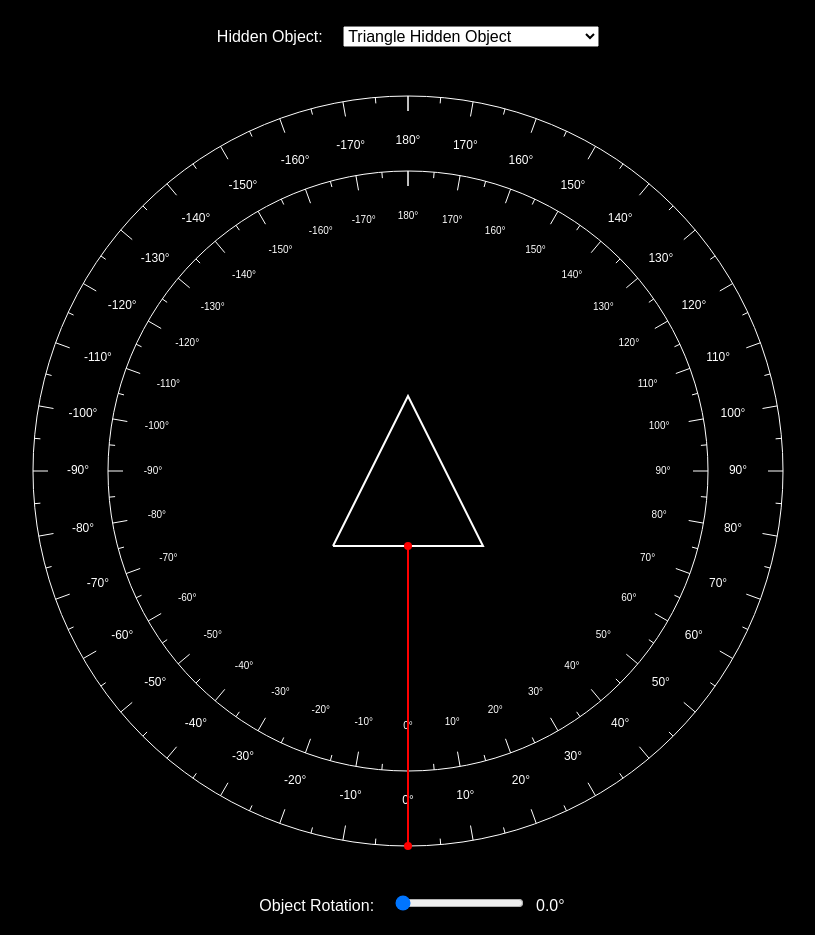
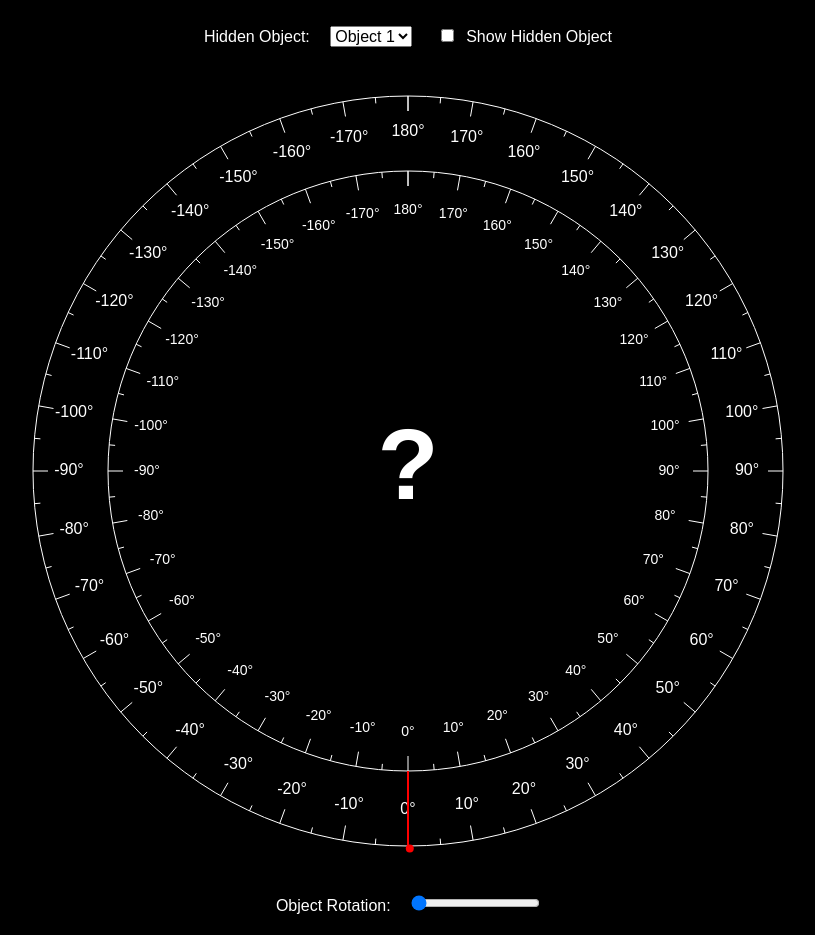
Before and after one commit to TWL03/BlackBox, a plain HTML site: page index.html in a window 1280 px wide. Shown: the part 56-991 px from the top of the page, without its empty margins (232-1047 px from the left). Drawn offline with Linux system fonts and the light colour scheme.

Commit message:
Update index.html

```diff
--- a/index.html
+++ b/index.html
@@ -18,7 +18,6 @@
     #controls-top, #controls-bottom {
       margin: 1em;
     }
-    /* Remove canvas border to eliminate the square frame */
     canvas {
       display: block;
       margin: 0 auto;
@@ -35,75 +34,130 @@
   <div id="controls-top">
     <label for="shapeSelect">Hidden Object:</label>
     <select id="shapeSelect">
-      <option value="triangle">Triangle Hidden Object</option>
-      <option value="notched">Concave Notched Hidden Object</option>
-      <option value="complex">Complex Notched Hidden Object</option>
-      <option value="combo">Combo Hidden Object</option>
+      <option value="triangle">Object 1</option>
+      <option value="notched">Object 2</option>
+      <option value="complex">Object 3</option>
+      <option value="combo">Object 4</option>
     </select>
+    <label>
+      <input type="checkbox" id="showObject">
+      Show Hidden Object
+    </label>
   </div>
+
   <canvas id="simCanvas" width="800" height="800"></canvas>
+
   <div id="controls-bottom">
     <label for="rotationSlider">Object Rotation:</label>
     <input type="range" id="rotationSlider" min="0" max="360" step="1" value="0">
-    <span id="rotationLabel">0.0°</span>
+    <span id="rotationLabel"></span>
   </div>
 
   <script>
-    // --- Global Constants & Setup ---
     const canvas = document.getElementById('simCanvas');
     const ctx = canvas.getContext('2d');
     const shapeSelect = document.getElementById('shapeSelect');
+    const showObject = document.getElementById('showObject');
     const rotationSlider = document.getElementById('rotationSlider');
     const rotationLabel = document.getElementById('rotationLabel');
 
     const CENTER_X = canvas.width / 2;
     const CENTER_Y = canvas.height / 2;
-    const SCALE = 300;         // 1 world unit = 300 pixels
-    const OUTER_RADIUS = 1.25;   // Outer circle radius
-    const PLATE_RADIUS = 1.0;    // Inner (rotating) plate radius
+    const SCALE = 300;
+    const OUTER_RADIUS = 1.25;
+    const PLATE_RADIUS = 1.0;
+    const EPSILON = 1e-6;
     const MAX_REFLECTIONS = 100;
-    const EPSILON = 1e-6;
+    const laserOrigin = [0, -1.25];
+    const laserDir = [0, 1];
 
-    // --- Utility Functions ---
-    function toRadians(deg) {
-      return (Math.PI / 180) * deg;
-    }
-    function toDegrees(rad) {
-      return (180 / Math.PI) * rad;
-    }
-    // Convert world coordinates (x,y) to canvas coordinates
-    function wc_to_cc(x, y) {
-      return [CENTER_X + x * SCALE, CENTER_Y - y * SCALE];
-    }
+    function toRadians(deg) { return deg * Math.PI / 180; }
+    function wc_to_cc(x, y) { return [CENTER_X + x * SCALE, CENTER_Y - y * SCALE]; }
+    function dot([a, b], [c, d]) { return a * c + b * d; }
     function normalize([x, y]) {
       const mag = Math.hypot(x, y);
       return mag < EPSILON ? [0, 0] : [x / mag, y / mag];
-    }
-    function dot([a, b], [c, d]) {
-      return a * c + b * d;
     }
     function reflect(d, n) {
       const d_dot_n = dot(d, n);
       return [d[0] - 2 * d_dot_n * n[0], d[1] - 2 * d_dot_n * n[1]];
     }
+    function rotatePoint([x, y], angle) {
+      const cos = Math.cos(angle), sin = Math.sin(angle);
+      return [x * cos - y * sin, x * sin + y * cos];
+    }
+    function intersectCircle(origin, dir, radius) {
+      const [ox, oy] = origin;
+      const [dx, dy] = normalize(dir);
+      const a = dx * dx + dy * dy;
+      const b = 2 * (ox * dx + oy * dy);
+      const c = ox * ox + oy * oy - radius * radius;
+      const disc = b * b - 4 * a * c;
+      if (disc < 0) return null;
+      const sqrtD = Math.sqrt(disc);
+      const t = Math.min(...[(-b + sqrtD), (-b - sqrtD)].filter(t => t > EPSILON)) / (2 * a);
+      return [ox + t * dx, oy + t * dy];
+    }
+    function intersect(p0, dir, p1, p2) {
+      const v1 = [p0[0] - p1[0], p0[1] - p1[1]];
+      const v2 = [p2[0] - p1[0], p2[1] - p1[1]];
+      const v3 = [-dir[1], dir[0]];
+      const dotV = dot(v2, v3);
+      if (Math.abs(dotV) < EPSILON) return null;
+      const t1 = (v2[0] * v1[1] - v2[1] * v1[0]) / dotV;
+      const t2 = dot(v1, v3) / dotV;
+      if (t1 > EPSILON && t2 >= 0 && t2 <= 1) {
+        return [p0[0] + t1 * dir[0], p0[1] + t1 * dir[1]];
+      }
+      return null;
+    }
 
-    // --- Hidden Object Shape Functions ---
+    function reflectLaser(shape) {
+      let origin = [...laserOrigin], dir = [...laserDir];
+      const points = [origin];
+      for (let i = 0; i < MAX_REFLECTIONS; i++) {
+        let closest = null, minDist = Infinity, normal = null;
+        for (let j = 0; j < shape.length; j++) {
+          const a = shape[j], b = shape[(j + 1) % shape.length];
+          const hit = intersect(origin, dir, a, b);
+          if (hit) {
+            const dist = Math.hypot(hit[0] - origin[0], hit[1] - origin[1]);
+            if (dist < minDist) {
+              minDist = dist;
+              closest = hit;
+              const edge = normalize([b[0] - a[0], b[1] - a[1]]);
+              let n = [-edge[1], edge[0]];
+              if (dot(n, dir) > 0) n = [-n[0], -n[1]];
+              normal = n;
+            }
+          }
+        }
+        if (!closest || !normal) break;
+        points.push(closest);
+        dir = reflect(dir, normal);
+        origin = closest;
+      }
+      const finalHit = intersectCircle(origin, dir, OUTER_RADIUS);
+      if (finalHit) points.push(finalHit);
+      return points;
+    }
+
     function shape_triangle() {
-      const base = [[-0.5, -0.5], [0.5, -0.5], [0.0, 0.5]];
-      const scale = 0.5;
-      return base.map(([x, y]) => [scale * x, scale * y]);
+      const base = [[-0.5, -0.5], [0.5, -0.5], [0, 0.5]];
+      return base.map(([x, y]) => [x * 0.5, y * 0.5]);
     }
     function shape_notched() {
-      return [
-        [-0.3, -0.5], [0.5, -0.5], [0.2,  0.0],
-        [0.5,  0.5], [-0.3, 0.5], [-0.5,  0.0]
-      ];
+      return [[-0.3, -0.5], [0.5, -0.5], [0.2, 0], [0.5, 0.5], [-0.3, 0.5], [-0.5, 0]];
     }
     function shape_complex() {
-      return [
-        [ 0.0,  0.6], [ 0.0,  0.4], [ 0.6,  0.4],
-        [ 0.4, -0.4], [-0.1,  0.2], [-0.6, -0.2]
-      ];
+      const points = [], outer = [0.52, 0.48, 0.54, 0.5, 0.46], inner = [0.23, 0.28, 0.25, 0.2, 0.27];
+      for (let i = 0; i < 5; i++) {
+        const angle1 = 2 * Math.PI * i / 5 - Math.PI / 2 + (i % 2 === 0 ? 0.01 : -0.01);
+        const angle2 = angle1 + Math.PI / 5;
+        points.push([outer[i] * Math.cos(angle1), outer[i] * Math.sin(angle1)]);
+        points.push([inner[i] * Math.cos(angle2), inner[i] * Math.sin(angle2)]);
+      }
+      return points;
     }
     function shape_combo() {
       const convexDepth = 0.2;
@@ -125,291 +179,123 @@
       const left_edge = [[-0.5, -0.5], [-0.5, 0.5]];
       return top_edge.concat(right_edge.slice(1), bottom_edge, left_edge.slice(1));
     }
-    // Rotate a point by an angle (radians)
-    function rotatePoint([x, y], angle) {
-      const cosA = Math.cos(angle);
-      const sinA = Math.sin(angle);
-      return [x * cosA - y * sinA, x * sinA + y * cosA];
-    }
 
-    // --- Intersection and Reflection Functions ---
-    function intersect(laserOrigin, laserDir, p1, p2) {
-      const v1 = [laserOrigin[0] - p1[0], laserOrigin[1] - p1[1]];
-      const v2 = [p2[0] - p1[0], p2[1] - p1[1]];
-      const v3 = [-laserDir[1], laserDir[0]];
-      const dotV2V3 = dot(v2, v3);
-      if (Math.abs(dotV2V3) < EPSILON) return null;
-      const t1 = (v2[0] * v1[1] - v2[1] * v1[0]) / dotV2V3;
-      const t2 = dot(v1, v3) / dotV2V3;
-      if (t1 >= 1e-6 && t2 >= 0 && t2 <= 1) {
-        return [laserOrigin[0] + t1 * laserDir[0], laserOrigin[1] + t1 * laserDir[1]];
-      }
-      return null;
-    }
-    function intersectCircle(origin, direction, radius) {
-      const [ox, oy] = origin;
-      const ndir = normalize(direction);
-      const [dx, dy] = ndir;
-      const a = dx * dx + dy * dy;
-      const b = 2 * (ox * dx + oy * dy);
-      const c = ox * ox + oy * oy - radius * radius;
-      const disc = b * b - 4 * a * c;
-      if (disc < 0) return null;
-      const sqrtDisc = Math.sqrt(disc);
-      const t1 = (-b + sqrtDisc) / (2 * a);
-      const t2 = (-b - sqrtDisc) / (2 * a);
-      const valid = [t1, t2].filter(t => t > 1e-6);
-      if (valid.length === 0) return null;
-      const t = Math.min(...valid);
-      return [ox + t * dx, oy + t * dy];
-    }
-    function reflectLaser(shapeVertices) {
-      let laserOrigin = [0.0, -1.25];
-      let laserDir    = [0.0,  1.0];
-      const points = [ [...laserOrigin] ];
-      let currentOrigin = [...laserOrigin];
-      let currentDir    = [...laserDir];
-      const nVerts = shapeVertices.length;
-      let reflections = 0;
-      const tol = 1e-6;
-
-      while (reflections < MAX_REFLECTIONS) {
-        let bestDist = Infinity;
-        let bestHit = null;
-        let bestEdge = null;
-        let vertexHitIndex = null;
-
-        for (let i = 0; i < nVerts; i++) {
-          const p1 = shapeVertices[i];
-          const p2 = shapeVertices[(i + 1) % nVerts];
-          const hit = intersect(currentOrigin, currentDir, p1, p2);
-          if (hit) {
-            const dist = Math.hypot(hit[0] - currentOrigin[0], hit[1] - currentOrigin[1]);
-            if (dist > EPSILON && dist < bestDist) {
-              bestDist = dist;
-              bestHit = hit;
-              bestEdge = [p1, p2];
-              if (Math.hypot(hit[0] - p1[0], hit[1] - p1[1]) < tol) {
-                vertexHitIndex = i;
-              } else if (Math.hypot(hit[0] - p2[0], hit[1] - p2[1]) < tol) {
-                vertexHitIndex = (i + 1) % nVerts;
-              } else {
-                vertexHitIndex = null;
-              }
-            }
-          }
-        }
-        if (!bestHit) break;
-
-        points.push(bestHit);
-        reflections++;
-
-        if (vertexHitIndex !== null) {
-          const v = vertexHitIndex;
-          const prev = shapeVertices[(v - 1 + nVerts) % nVerts];
-          const curr = shapeVertices[v];
-          const next = shapeVertices[(v + 1) % nVerts];
-          let normal1 = [-(curr[1] - prev[1]), curr[0] - prev[0]];
-          let normal2 = [-(next[1] - curr[1]), next[0] - curr[0]];
-          if (dot(normal1, currentDir) > 0) normal1 = [-normal1[0], -normal1[1]];
-          if (dot(normal2, currentDir) > 0) normal2 = [-normal2[0], -normal2[1]];
-          const avgNormal = [normal1[0] + normal2[0], normal1[1] + normal2[1]];
-          const magAvg = Math.hypot(avgNormal[0], avgNormal[1]);
-          const newNormal = magAvg > EPSILON
-            ? [avgNormal[0] / magAvg, avgNormal[1] / magAvg]
-            : normalize(normal1);
-          currentDir = reflect(currentDir, newNormal);
-        } else {
-          const [p1, p2] = bestEdge;
-          let edgeVec = [p2[0] - p1[0], p2[1] - p1[1]];
-          edgeVec = normalize(edgeVec);
-          let newNormal = [-edgeVec[1], edgeVec[0]];
-          if (dot(newNormal, currentDir) > 0) newNormal = [-newNormal[0], -newNormal[1]];
-          currentDir = reflect(currentDir, newNormal);
-        }
-        currentOrigin = bestHit;
-      }
-      const finalHit = intersectCircle(currentOrigin, currentDir, OUTER_RADIUS);
-      if (finalHit) points.push(finalHit);
-      return points;
-    }
-
-    // --- Drawing Functions ---
-    // Draw the static outer scale with major ticks every 10° (labeled) and minor ticks every 5° (no label)
-    // For overlapping -180°/180°, only the 180° label is shown.
     function drawStaticScale() {
-      // Draw outer circle
       ctx.strokeStyle = "white";
       ctx.lineWidth = 1;
+      const [cx, cy] = wc_to_cc(0, 0);
       ctx.beginPath();
-      const [cx, cy] = wc_to_cc(0, 0);
       ctx.arc(cx, cy, OUTER_RADIUS * SCALE, 0, 2 * Math.PI);
       ctx.stroke();
-
       for (let deg = -180; deg <= 180; deg += 5) {
         const rad = toRadians(deg - 90);
-        let tickOffset;
-        if (deg % 10 === 0) {  // Major tick
-          tickOffset = 0.05;
-        } else {              // Minor tick
-          tickOffset = 0.02;
-        }
-        const r2 = OUTER_RADIUS - tickOffset;
-        const [x1, y1] = wc_to_cc(OUTER_RADIUS * Math.cos(rad), OUTER_RADIUS * Math.sin(rad));
+        const tick = deg % 10 === 0 ? 0.05 : 0.02;
+        const r1 = OUTER_RADIUS, r2 = OUTER_RADIUS - tick;
+        const [x1, y1] = wc_to_cc(r1 * Math.cos(rad), r1 * Math.sin(rad));
         const [x2, y2] = wc_to_cc(r2 * Math.cos(rad), r2 * Math.sin(rad));
-        ctx.beginPath();
-        ctx.moveTo(x1, y1);
-        ctx.lineTo(x2, y2);
-        ctx.stroke();
-        // For major ticks, label them—skip -180° so only 180° is labeled.
+        ctx.beginPath(); ctx.moveTo(x1, y1); ctx.lineTo(x2, y2); ctx.stroke();
         if (deg % 10 === 0 && deg !== -180) {
-          const labelRadius = OUTER_RADIUS - 0.15;
-          const [lx, ly] = wc_to_cc(labelRadius * Math.cos(rad), labelRadius * Math.sin(rad));
-          ctx.fillStyle = "white";
-          ctx.font = "12px sans-serif";
-          ctx.textAlign = "center";
-          ctx.textBaseline = "middle";
+          const [lx, ly] = wc_to_cc((OUTER_RADIUS - 0.12) * Math.cos(rad), (OUTER_RADIUS - 0.12) * Math.sin(rad));
+          ctx.fillStyle = "white"; ctx.font = "16px sans-serif";
+          ctx.textAlign = "center"; ctx.textBaseline = "middle";
           ctx.fillText(`${deg}°`, lx, ly);
         }
       }
     }
 
-    // Draw the inner rotating plate with ticks (rotates with slider angle)
-    // Major ticks every 10° (labeled), minor ticks every 5° (no label)
-    // If -180° and 180° overlap, only 180° is labeled.
-    function drawPlate(rotationAngle) {
+    function drawPlate(angleDeg) {
       ctx.strokeStyle = "white";
       ctx.lineWidth = 1;
       const [cx, cy] = wc_to_cc(0, 0);
       ctx.beginPath();
       ctx.arc(cx, cy, PLATE_RADIUS * SCALE, 0, 2 * Math.PI);
       ctx.stroke();
-
       for (let deg = -180; deg <= 180; deg += 5) {
-        const rotatedDeg = deg + rotationAngle;
-        const rad = toRadians(rotatedDeg - 90);
-        let tickOffset;
-        if (deg % 10 === 0) {
-          tickOffset = 0.05;
-        } else {
-          tickOffset = 0.02;
-        }
-        const [x1, y1] = wc_to_cc(PLATE_RADIUS * Math.cos(rad), PLATE_RADIUS * Math.sin(rad));
-        const [x2, y2] = wc_to_cc((PLATE_RADIUS - tickOffset) * Math.cos(rad), (PLATE_RADIUS - tickOffset) * Math.sin(rad));
-        ctx.beginPath();
-        ctx.moveTo(x1, y1);
-        ctx.lineTo(x2, y2);
-        ctx.stroke();
-        // Label major ticks, skipping -180° so only 180° is labeled.
+        const rad = toRadians(deg + angleDeg - 90);
+        const tick = deg % 10 === 0 ? 0.05 : 0.02;
+        const r1 = PLATE_RADIUS, r2 = PLATE_RADIUS - tick;
+        const [x1, y1] = wc_to_cc(r1 * Math.cos(rad), r1 * Math.sin(rad));
+        const [x2, y2] = wc_to_cc(r2 * Math.cos(rad), r2 * Math.sin(rad));
+        ctx.beginPath(); ctx.moveTo(x1, y1); ctx.lineTo(x2, y2); ctx.stroke();
         if (deg % 10 === 0 && deg !== -180) {
-          const [lx, ly] = wc_to_cc((PLATE_RADIUS - 0.15) * Math.cos(rad), (PLATE_RADIUS - 0.15) * Math.sin(rad));
-          ctx.fillStyle = "white";
-          ctx.font = "10px sans-serif";
-          ctx.textAlign = "center";
-          ctx.textBaseline = "middle";
+          const [lx, ly] = wc_to_cc((PLATE_RADIUS - 0.13) * Math.cos(rad), (PLATE_RADIUS - 0.13) * Math.sin(rad));
+          ctx.fillStyle = "white"; ctx.font = "14px sans-serif";
+          ctx.textAlign = "center"; ctx.textBaseline = "middle";
           ctx.fillText(`${deg}°`, lx, ly);
         }
       }
     }
 
-    // --- Main Simulation Draw Function ---
     function drawScene() {
-      // Clear the canvas completely
       ctx.clearRect(0, 0, canvas.width, canvas.height);
-
-      // Get rotation angle from slider (in degrees and radians)
       const angleDeg = parseFloat(rotationSlider.value);
       const angleRad = toRadians(angleDeg);
-      rotationLabel.textContent = `${angleDeg.toFixed(1)}°`;
+      rotationLabel.textContent = showObject.checked ? `${angleDeg.toFixed(1)}°` : "";
 
-      // 1. Draw static outer scale (circle with ticks/labels)
       drawStaticScale();
-
-      // 2. Draw inner rotating plate (ticks rotate with slider)
       drawPlate(angleDeg);
 
-      // 3. Choose hidden object shape from dropdown
-      let baseShape;
+      let shape;
       switch (shapeSelect.value) {
-        case "triangle":
-          baseShape = shape_triangle();
-          break;
-        case "notched":
-          baseShape = shape_notched();
-          break;
-        case "complex":
-          baseShape = shape_complex();
-          break;
-        case "combo":
-          baseShape = shape_combo();
-          break;
-        default:
-          baseShape = shape_triangle();
+        case "triangle": shape = shape_triangle(); break;
+        case "notched": shape = shape_notched(); break;
+        case "complex": shape = shape_complex(); break;
+        case "combo": shape = shape_combo(); break;
       }
-      // 4. Rotate the base shape by the current angle
-      const rotatedShape = baseShape.map(pt => rotatePoint(pt, angleRad));
+      const rotated = shape.map(p => rotatePoint(p, angleRad));
+      if (showObject.checked) {
+        ctx.strokeStyle = "white"; ctx.lineWidth = 2; ctx.beginPath();
+        rotated.forEach(([x, y], i) => {
+          const [cx, cy] = wc_to_cc(x, y);
+          if (i === 0) ctx.moveTo(cx, cy); else ctx.lineTo(cx, cy);
+        });
+        ctx.closePath(); ctx.stroke();
+      }
 
-      // 5. Draw the hidden object shape (outline in white)
-      ctx.strokeStyle = "white";
-      ctx.lineWidth = 2;
-      ctx.beginPath();
-      rotatedShape.forEach(([x, y], i) => {
-        const [cx, cy] = wc_to_cc(x, y);
-        if (i === 0) ctx.moveTo(cx, cy);
-        else ctx.lineTo(cx, cy);
-      });
-      const [c0x, c0y] = wc_to_cc(rotatedShape[0][0], rotatedShape[0][1]);
-      ctx.lineTo(c0x, c0y);
-      ctx.stroke();
-
-      // 6. Compute the laser reflection path using the rotated shape
-      const rayPoints = reflectLaser(rotatedShape);
-
-      // 7. Draw the laser path (red line)
-      ctx.strokeStyle = "red";
-      ctx.lineWidth = 2;
-      ctx.beginPath();
-      const [sx, sy] = wc_to_cc(rayPoints[0][0], rayPoints[0][1]);
-      ctx.moveTo(sx, sy);
-      for (let i = 1; i < rayPoints.length; i++) {
-        const [wx, wy] = rayPoints[i];
-        const [cx, cy] = wc_to_cc(wx, wy);
-        ctx.lineTo(cx, cy);
-      }
-      ctx.stroke();
-
-      // 8. Draw red dots at intermediate reflection points (exclude first & last)
-      if (rayPoints.length > 2) {
+      const ray = reflectLaser(rotated);
+      ctx.strokeStyle = "red"; ctx.lineWidth = 2;
+      if (showObject.checked) {
+        ctx.beginPath(); const [sx, sy] = wc_to_cc(ray[0][0], ray[0][1]); ctx.moveTo(sx, sy);
+        for (let i = 1; i < ray.length; i++) {
+          const [x, y] = wc_to_cc(ray[i][0], ray[i][1]); ctx.lineTo(x, y);
+        }
+        ctx.stroke();
         ctx.fillStyle = "red";
-        for (let i = 1; i < rayPoints.length - 1; i++) {
-          const [wx, wy] = rayPoints[i];
-          const [cx, cy] = wc_to_cc(wx, wy);
-          ctx.beginPath();
-          ctx.arc(cx, cy, 4, 0, 2 * Math.PI);
-          ctx.fill();
+        for (let i = 1; i < ray.length - 1; i++) {
+          const [x, y] = wc_to_cc(ray[i][0], ray[i][1]);
+          ctx.beginPath(); ctx.arc(x, y, 4, 0, 2 * Math.PI); ctx.fill();
+        }
+      } else {
+        const entry = intersectCircle(laserOrigin, laserDir, PLATE_RADIUS);
+        if (entry) {
+          const [sx, sy] = wc_to_cc(laserOrigin[0], laserOrigin[1]);
+          const [ex, ey] = wc_to_cc(entry[0], entry[1]);
+          ctx.beginPath(); ctx.moveTo(sx, sy); ctx.lineTo(ex, ey); ctx.stroke();
+          const [cx, cy] = wc_to_cc(0, 0);
+          ctx.fillStyle = "white"; ctx.font = "bold 100px sans-serif";
+          ctx.textAlign = "center"; ctx.textBaseline = "middle"; ctx.fillText("?", cx, cy);
         }
       }
 
-      // 9. Draw a red dot at the final point (touching the outer static plate)
-      if (rayPoints.length > 0) {
-        const finalPoint = rayPoints[rayPoints.length - 1];
-        // Round final point to 2 decimal places to reduce jitter of ±0.05 in x,y
-        const roundedFinal = [
-          Math.round(finalPoint[0] * 100) / 100,
-          Math.round(finalPoint[1] * 100) / 100
-        ];
-        const [fx, fy] = wc_to_cc(roundedFinal[0], roundedFinal[1]);
-        ctx.fillStyle = "red";
-        ctx.beginPath();
-        ctx.arc(fx, fy, 4, 0, 2 * Math.PI);
+      if (ray.length > 0) {
+        const final = ray[ray.length - 1];
+        const [fx, fy] = wc_to_cc(final[0], final[1]);
+        const jitterX = (Math.random() - 0.5) * 8;
+        const jitterY = (Math.random() - 0.5) * 8;
+        ctx.fillStyle = "red"; ctx.beginPath();
+        ctx.arc(fx + jitterX, fy + jitterY, 4, 0, 2 * Math.PI);
         ctx.fill();
       }
     }
 
-    // --- Event Listeners & Initial Draw ---
+    function loop() {
+      drawScene(); requestAnimationFrame(loop);
+    }
+
+    shapeSelect.addEventListener("change", drawScene);
     rotationSlider.addEventListener("input", drawScene);
-    shapeSelect.addEventListener("change", drawScene);
-    drawScene();
+    showObject.addEventListener("change", drawScene);
+    loop();
   </script>
 </body>
 </html>
```
